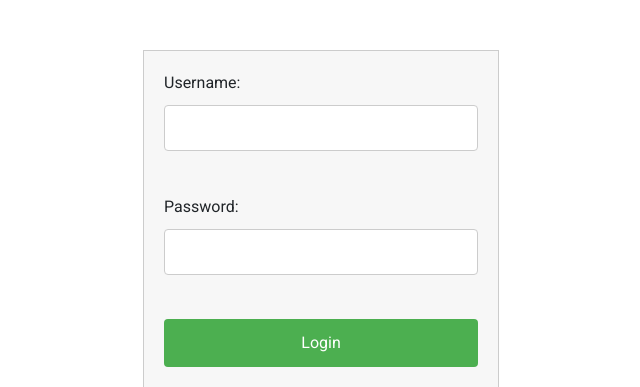
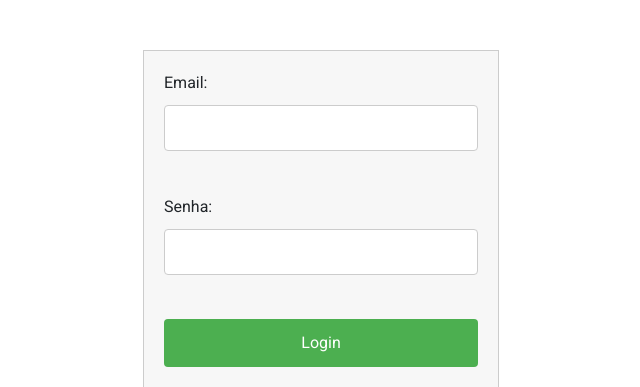
Before and after one commit to AlineSotte/tcc_ufjf_fllask, a Flask app: page /login in a window 1280 px wide. Shown: the top 387 px of the page, without its empty margins (319-959 px from the left). Run offline with Flask 3, Linux system fonts and the light colour scheme; some libraries are stand-ins or nearby versions.

Commit message:
Refatoração Login

```diff
--- a/templates/login.html
+++ b/templates/login.html
@@ -13,9 +13,9 @@
 		<div class="row">
 			<div class="col-md-4 offset-md-4">
 				<form class="form-login" action="{{ url_for('login') }}" method='post'>
-					<label for="username">Username:</label>
+					<label for="username">Email:</label>
 					<input type="text" id="username" name="username"><br><br>
-					<label for="password">Password:</label>
+					<label for="password">Senha:</label>
 					<input type="password" id="password" name="password"><br><br>
 					<input type="submit" value="Login">
 				</form>
```
